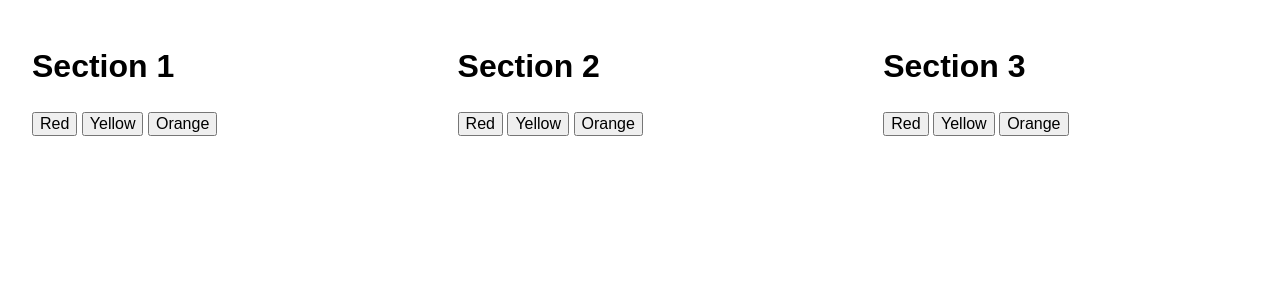
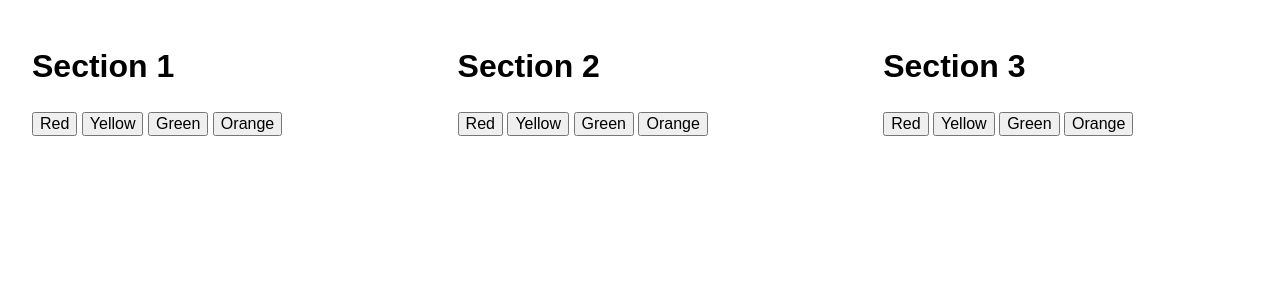
Before and after one commit to truetone/websocket-console, a Flask app: template app/templates/controller.html in a window 1280 px wide. Shown: the part 90-390 px from the top of the page. Run offline with Flask 2, Linux system fonts and the light colour scheme; the template is opened without the code that fills it, so the values that code supplies are empty; some libraries are stand-ins or nearby versions.

Commit message:
Got word assignment working and added new colors.

```diff
--- a/app/static/js/console.js
+++ b/app/static/js/console.js
@@ -61,7 +61,6 @@ $(function ()
 
 		console.log(cmd)
 		console.log(msg)
-		$('footer').html('<p>Sent: ' + msg);
 
 		// Set up cmd and section up as json and send them to the websocket server
 		socket.send(msg);
--- a/app/templates/controller.html
+++ b/app/templates/controller.html
@@ -42,19 +42,22 @@
 	<div class="column narrow first">
 		<h1>Section 1</h1>
 		<button class="color-changer" data-command="chcolor" data-section="1" data-color="rgba(255,0,61,1)">Red</button>
-		<button class="color-changer" data-command="chcolor" data-section="1" data-color="rgba(247,196,31,1)">Yellow</button>
+		<button class="color-changer" data-command="chcolor" data-section="2" data-color="rgba(247,196,31,1)">Yellow</button>
+		<button class="color-changer" data-command="chcolor" data-section="1" data-color="rgba(204,243,144,1)">Green</button>
 		<button class="color-changer" data-command="chcolor" data-section="1" data-color="rgba(252,147,10,1)">Orange</button>
 	</div>
 	<div class="column narrow">
 		<h1>Section 2</h1>
 		<button class="color-changer" data-command="chcolor" data-section="2" data-color="rgba(255,0,61,1)">Red</button>
 		<button class="color-changer" data-command="chcolor" data-section="2" data-color="rgba(247,196,31,1)">Yellow</button>
+		<button class="color-changer" data-command="chcolor" data-section="1" data-color="rgba(204,243,144,1)">Green</button>
 		<button class="color-changer" data-command="chcolor" data-section="2" data-color="rgba(252,147,10,1)">Orange</button>
 	</div>
 	<div class="column narrow last">
 		<h1>Section 3</h1>
 		<button class="color-changer" data-command="chcolor" data-section="3" data-color="rgba(255,0,61,1)">Red</button>
 		<button class="color-changer" data-command="chcolor" data-section="3" data-color="rgba(247,196,31,1)">Yellow</button>
+		<button class="color-changer" data-command="chcolor" data-section="1" data-color="rgba(204,243,144,1)">Green</button>
 		<button class="color-changer" data-command="chcolor" data-section="3" data-color="rgba(252,147,10,1)">Orange</button>
 	</div>
 </section>
```
Also changed, not shown: app/ws_server.py (+16 -15 lines).
